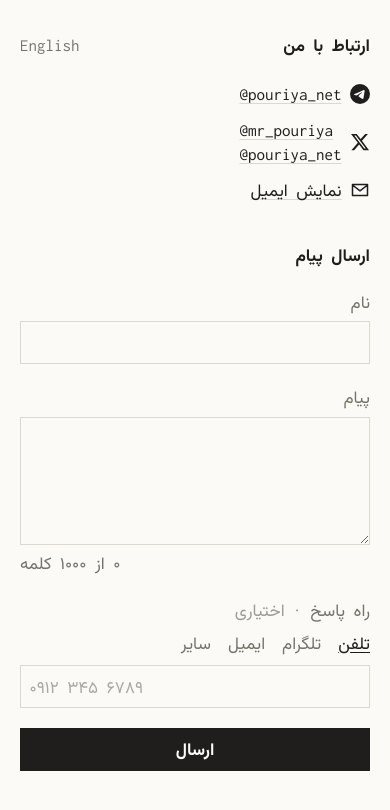
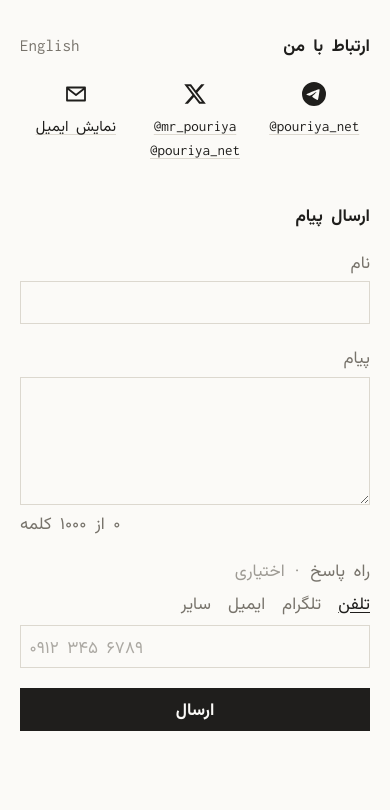
Before and after one commit to pouriya/pouriya-www, a plain HTML site: page www/contact.html in a window 390 px wide. Drawn offline with Linux system fonts and the light colour scheme.

Commit message:
fix: portrait in dark mode, contact row on phones
- The portrait is ASCII art; inverting it in dark mode made a negative.
  It is now shown as drawn, on its own light square, slightly dimmed.
- On phones the Telegram, X and email entries are three equal columns,
  each logo centred over its handle; a revealed email takes its own line.
- Version 0.2.1.

```diff
--- a/www/contact.html
+++ b/www/contact.html
@@ -217,7 +217,19 @@ dialog p.label { margin: 0 0 1rem; color: var(--muted); }
 
 @media (max-width: 560px) {
   body { padding-top: 2rem; }
-  .ways { flex-direction: column; align-items: flex-start; }
+  /* Phones: three equal columns, each logo centred over its handle; the
+     revealed email is too long for a column and takes a line of its own. */
+  .ways {
+    display: grid;
+    grid-template-columns: repeat(3, 1fr);
+    align-items: start;
+    gap: 1.25rem 1ch;
+    font-size: 15px;
+  }
+  .way { flex-direction: column; align-items: center; text-align: center; gap: .5rem; }
+  .way svg { width: 24px; height: 24px; }
+  .handles { align-items: center; }
+  #email:not([hidden]) { grid-column: 1 / -1; flex-direction: row; justify-content: center; }
 }
 </style>
 </head>
```
Also changed, not shown: www/index.html (+5 -3 lines), 2 other files.
